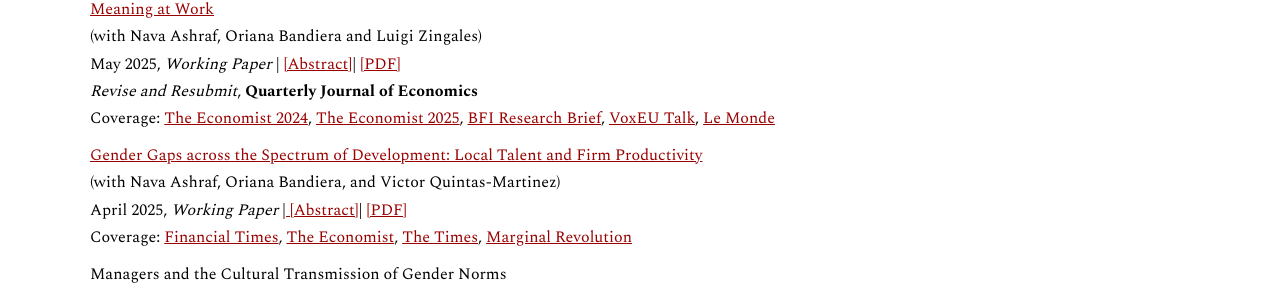
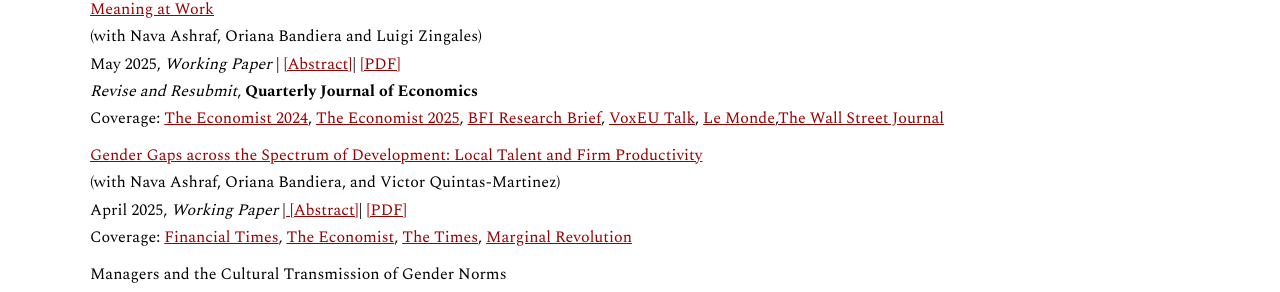
Before and after one commit to virginiaminni/virginiaminni.github.io, a Jekyll site: the page built from research.md, in a window 1280 px wide. Shown: the part 445-737 px from the top of the page. Built offline with Jekyll 4.4.1, drawn with Linux system fonts in a browser that asks for light colours.

Commit message:
Update Coverage.md
Added The Wall Street Journal Coverage

```diff
--- a/research.md
+++ b/research.md
@@ -23,7 +23,7 @@ Coverage: <a href="https://www.thevisiblehand.uk/episodes/episode-54" target="_b
 May 2025, *Working Paper* | <a href="#" class="toggle-abstract" data-target="abstract-4" style="text-decoration: underline; color: #990000;">[Abstract]</a>| <a href="/assets/files/ABMZ MeaningatWork2025.pdf" target="_blank" rel="noopener noreferrer">[PDF]</a> <br>
 *Revise and Resubmit*, **Quarterly Journal of Economics** <br>
 Coverage:
-<a href="https://www.economist.com/business/2024/12/05/how-to-inspire-people" target="_blank" rel="noopener noreferrer">The Economist 2024</a>, <a href="https://www.economist.com/business/2025/02/13/how-to-get-people-to-resign" target="_blank" rel="noopener noreferrer">The Economist 2025</a>, <a href="https://bfi.uchicago.edu/insights/meaning-at-work/" target="_blank" rel="noopener noreferrer">BFI Research Brief</a>, <a href="https://cepr.org/multimedia/finding-meaning-work" target="_blank" rel="noopener noreferrer">VoxEU Talk</a>, <a href="https://www.lemonde.fr/idees/article/2025/07/02/l-amelioration-des-conditions-de-travail-pourrait-contribuer-a-l-equilibre-des-caisses-de-retraite_6617358_3232.html?search-type=classic&ise_click_rank=1" target="_blank" rel="noopener noreferrer">Le Monde</a> <br>
+<a href="https://www.economist.com/business/2024/12/05/how-to-inspire-people" target="_blank" rel="noopener noreferrer">The Economist 2024</a>, <a href="https://www.economist.com/business/2025/02/13/how-to-get-people-to-resign" target="_blank" rel="noopener noreferrer">The Economist 2025</a>, <a href="https://bfi.uchicago.edu/insights/meaning-at-work/" target="_blank" rel="noopener noreferrer">BFI Research Brief</a>, <a href="https://cepr.org/multimedia/finding-meaning-work" target="_blank" rel="noopener noreferrer">VoxEU Talk</a>, <a href="https://www.lemonde.fr/idees/article/2025/07/02/l-amelioration-des-conditions-de-travail-pourrait-contribuer-a-l-equilibre-des-caisses-de-retraite_6617358_3232.html?search-type=classic&ise_click_rank=1" target="_blank" rel="noopener noreferrer">Le Monde</a>,<a href="https://www.wsj.com/lifestyle/careers/job-hopping-is-out-job-hugging-is-in-for-fearful-workers-338fe1e6?mod=author_content_page_1_pos_1" target="_blank" rel="noopener noreferrer">The Wall Street Journal</a>  <br>
 <div id="abstract-4" style="display: none; margin-top: 10px;">
 <em>Abstract:</em>  We evaluate a firm’s unusual, worker-centered, solution to the agency problem: enabling employees to reduce the cost of effort rather than pushing them with performance rewards. We randomize the roll-out of the firm’s “Discover Your Purpose” intervention among 2,976 white-collar employees and evaluate their outcomes over two years. We find that performance increases because the low performers either leave the firm or improve in their current jobs. The trade-off between meaning and pay flattens as those with low meaning and high pay leave the firm. Treatment also reshapes stated priorities and reduces gender gaps in preferences and behaviors, including uptake of parental leave. A cost-benefit analysis reveals high returns that are shared between the firm and the employees through higher bonuses. Finally, we show that observational data obscure these gains, causing firms to underestimate the intervention’s true value.
 </div>
```
